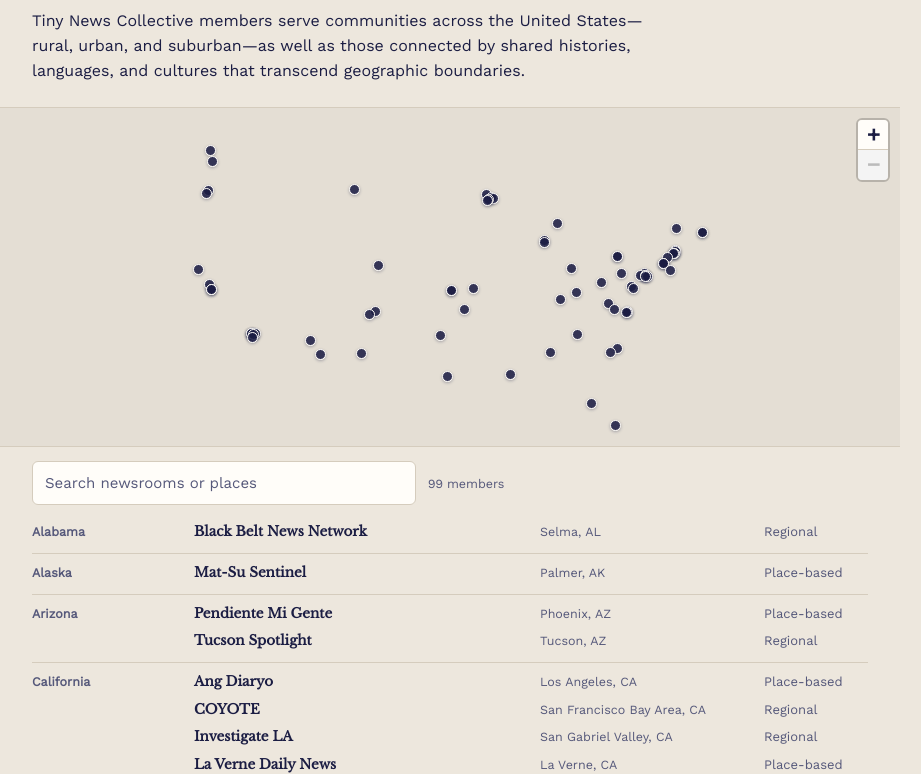
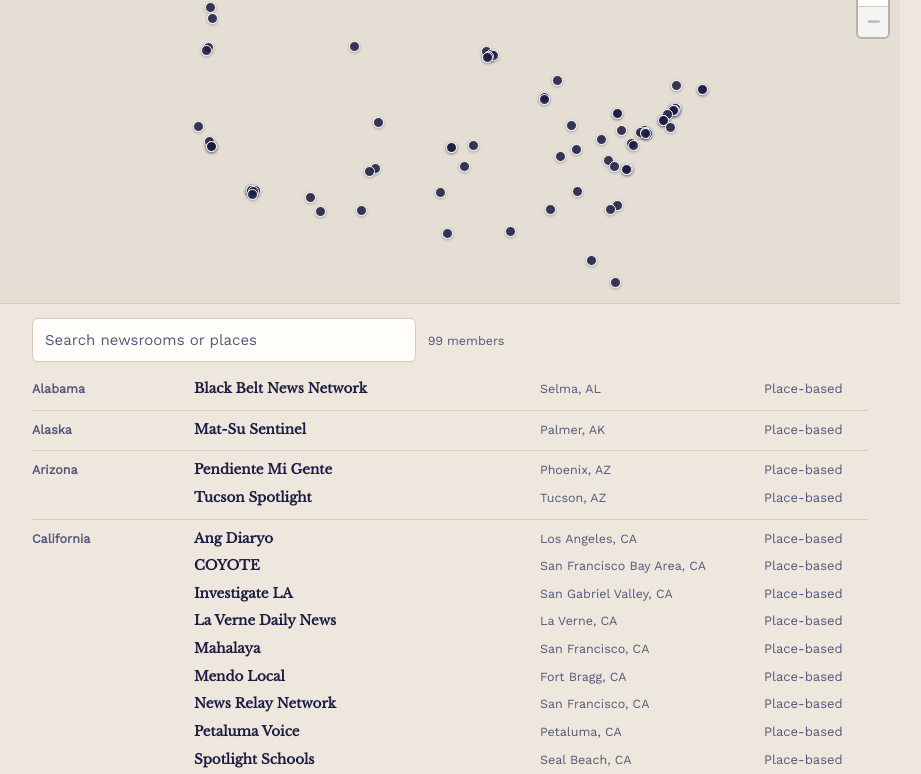
Before and after one commit to TylerFisher/tnc-map, a website built with Vite: page index.html in a window 1280 px wide. Shown: the part 113-887 px from the top of the page, without its empty margins (190-1111 px from the left). Built offline with nearby package versions, Linux system fonts and the light colour scheme; what @protomaps/basemaps, protomaps-leaflet would draw is missing.

Commit message:
final updates

```diff
--- a/data/members.json
+++ b/data/members.json
@@ -1,5 +1,5 @@
 {
-  "generatedAt": "2026-09-30T20:02:51.475Z",
+  "generatedAt": "2026-10-16T09:49:29.594Z",
   "source": "local-csv",
   "members": [
     {
@@ -112,7 +112,7 @@
       "id": "black-belt-news-network",
       "name": "Black Belt News Network",
       "kind": "place",
-      "coverage": "Regional",
+      "coverage": "Place-based",
       "city": "Selma",
       "state": "AL",
       "coords": {
@@ -257,7 +257,7 @@
       "id": "coyote",
       "name": "COYOTE",
       "kind": "place",
-      "coverage": "Regional",
+      "coverage": "Place-based",
       "city": "San Francisco Bay Area",
       "state": "CA",
       "coords": {
@@ -271,7 +271,7 @@
       "id": "crosswinds-news",
       "name": "Crosswinds News",
       "kind": "place",
-      "coverage": "Regional",
+      "coverage": "Place-based",
       "city": "Tulsa",
       "state": "OK",
       "coords": {
@@ -299,7 +299,7 @@
       "id": "dark-roast-report",
       "name": "Dark Roast Report",
       "kind": "place",
-      "coverage": "Regional",
+      "coverage": "Place-based",
       "city": "Wichita Falls",
       "state": "TX",
       "coords": {
@@ -380,7 +380,7 @@
       "id": "four-points-press",
       "name": "Four Points Press",
       "kind": "place",
-      "coverage": "Regional",
+      "coverage": "Place-based",
       "city": "Crow Agency",
       "state": "MT",
       "coords": {
@@ -394,7 +394,7 @@
       "id": "future-tides",
       "name": "Future Tides",
       "kind": "place",
-      "coverage": "Regional",
+      "coverage": "Place-based",
       "city": "Seattle",
       "state": "WA",
       "coords": {
@@ -475,7 +475,7 @@
       "id": "investigate-la",
       "name": "Investigate LA",
       "kind": "place",
-      "coverage": "Regional",
+      "coverage": "Place-based",
       "city": "San Gabriel Valley",
       "state": "CA",
       "coords": {
@@ -601,7 +601,7 @@
       "id": "mendo-local",
       "name": "Mendo Local",
       "kind": "place",
-      "coverage": "Regional",
+      "coverage": "Place-based",
       "city": "Fort Bragg",
       "state": "CA",
       "coords": {
@@ -685,7 +685,7 @@
       "id": "ottawa-news-network",
       "name": "Ottawa News Network",
       "kind": "place",
-      "coverage": "Regional",
+      "coverage": "Place-based",
       "city": "Grand Haven",
       "state": "MI",
       "coords": {
@@ -861,7 +861,7 @@
       "id": "spotlight-schools",
       "name": "Spotlight Schools",
       "kind": "place",
-      "coverage": "Regional",
+      "coverage": "Place-based",
       "city": "Seal Beach",
       "state": "CA",
       "coords": {
@@ -875,7 +875,7 @@
       "id": "sprawlism",
       "name": "Sprawlism",
       "kind": "place",
-      "coverage": "Regional",
+      "coverage": "Place-based",
       "city": "Newark",
       "state": "NJ",
       "coords": {
@@ -978,7 +978,7 @@
       "id": "the-edge",
       "name": "The Edge",
       "kind": "place",
-      "coverage": "Regional",
+      "coverage": "Place-based",
       "city": "Berea",
       "state": "KY",
       "coords": {
@@ -1109,7 +1109,7 @@
       "id": "the-neighborly",
       "name": "The Neighborly",
       "kind": "place",
-      "coverage": "Regional",
+      "coverage": "Place-based",
       "city": "Galax",
       "state": "VA",
       "coords": {
@@ -1190,7 +1190,7 @@
       "id": "the-shout",
       "name": "The SHOUT",
       "kind": "place",
-      "coverage": "Regional",
+      "coverage": "Place-based",
       "city": "Wichita",
       "state": "KS",
       "coords": {
@@ -1204,7 +1204,7 @@
       "id": "the-southlander",
       "name": "The Southlander",
       "kind": "place",
-      "coverage": "Regional",
+      "coverage": "Place-based",
       "city": "Greater Los Angeles",
       "state": "CA",
       "coords": {
@@ -1246,7 +1246,7 @@
       "id": "tucson-spotlight",
       "name": "Tucson Spotlight",
       "kind": "place",
-      "coverage": "Regional",
+      "coverage": "Place-based",
       "city": "Tucson",
       "state": "AZ",
       "coords": {
@@ -1260,7 +1260,7 @@
       "id": "uplands-uplifting-news",
       "name": "Uplands-Uplifting News",
       "kind": "place",
-      "coverage": "Regional",
+      "coverage": "Place-based",
       "city": "Cleveland",
       "state": "NM",
       "coords": {
@@ -1316,7 +1316,7 @@
       "id": "witness-pa",
       "name": "Witness PA",
       "kind": "place",
-      "coverage": "Regional",
+      "coverage": "Place-based",
       "city": "Pittsburgh",
       "state": "PA",
       "coords": {
--- a/index.html
+++ b/index.html
@@ -9,52 +9,14 @@
       content="99 member newsrooms served by the Tiny News Collective, across 29 states and territories."
     />
     <meta name="color-scheme" content="light" />
-
-    <!--
-      DIRECTION CONTRACT
-
-      THESIS: The network's scale is the argument. The map is evidence you can
-      explore, bounded to the roster's own extent — but finding a newsroom is
-      the search field's job, not the map's. Refuses the store-locator
-      arrangement this category ships by default.
-
-      OWN-WORLD: TNC sand ground, navy ink, gold reserved for the single live
-      accent. Libre Baskerville carries stated figures and member names; Work
-      Sans carries everything operable. No cards, no tier badges, no
-      colour-coded membership taxonomy.
-
-      STORY: A program officer reads a claim, sees it distributed across the
-      country, then reads the roster that proves it — and can test the claim
-      by typing into it.
-
-      FIRST VIEWPORT: Claim at display scale on sand; beneath it a field of
-      navy dots at full 69-point density; beneath that, search and the
-      complete roster of all 103.
-
-      FORM: Figure-led stack. Candidate 3 of 6, seed key 3ef78d87. No staging
-      committed — the dealt staging was motion-based and eliminated by the
-      brief's no-animation constraint.
-    -->
   </head>
 
   <body>
     <main class="surface">
-      <!-- Band 1 — the claim. Never reflects the search; it is the standing
-           argument, not a readout. -->
       <header class="claim">
-        <h1 class="claim__figure">Our Members</h1>
         <p class="claim__asof" id="as-of"></p>
-        <p class="claim__sub">
-          Tiny News Collective members serve communities across the United
-          States&#8288;—rural, urban, and suburban&#8288;—as well as those connected by shared
-          histories, languages, and cultures that transcend geographic boundaries.
-        </p>
       </header>
 
-      <!-- Band 2 — the evidence. Explorable within bounds, but not the way to
-           find a newsroom. It cannot be aria-hidden while it is focusable, so
-           it is one labelled tab stop with arrow-key panning; the roster below
-           remains its complete accessible equivalent. -->
       <figure class="evidence">
         <div
           class="evidence__map"
@@ -66,7 +28,6 @@
         <figcaption class="visually-hidden" id="map-caption"></figcaption>
       </figure>
 
-      <!-- Band 3 — the substance. Every member, searchable, each one a link. -->
       <section class="roster" aria-labelledby="roster-heading">
         <h2 class="visually-hidden" id="roster-heading">All member newsrooms</h2>
 
@@ -82,8 +43,6 @@
             placeholder="Search newsrooms or places"
           />
           <p class="roster__count" id="count"></p>
-          <!-- Separate from the visible count so the number can update on every
-               keystroke while announcements stay debounced. -->
           <p class="visually-hidden" id="count-live" role="status" aria-live="polite"></p>
         </div>
 
--- a/scripts/schema.ts
+++ b/scripts/schema.ts
@@ -64,7 +64,8 @@
 /** Sheet "Coverage Type" -> how the map treats it. National and diaspora outlets get no pin. */
 const COVERAGE: Record<string, [Coverage, MemberKind]> = {
   'place-based': ['Place-based', 'place'],
-  regional: ['Regional', 'place'],
+  // Shown as place-based: the distinction isn't one we surface.
+  regional: ['Place-based', 'place'],
   national: ['National', 'beat'],
   diaspora: ['Diaspora', 'beat'],
 };
--- a/src/styles.css
+++ b/src/styles.css
@@ -96,7 +96,6 @@
 .claim__figure {
   font-family: var(--font-heading);
   font-weight: 700;
-  /* Floor high enough that the title still outranks a six-line intro on phones. */
   font-size: clamp(34px, 5vw, 42px);
   line-height: 1.12;
   letter-spacing: -0.02em;
@@ -104,22 +103,11 @@
   max-width: 32ch;
 }
 
-/* Set apart from the intro by size, weight and tone, and by sitting tight
-   under the title rather than with the paragraph. */
 .claim__asof {
   margin-top: 4px;
   font-size: 13px;
   font-weight: 500;
   color: var(--muted);
-}
-
-.claim__sub {
-  margin-top: clamp(16px, 2vw, 22px);
-  font-size: 16px;
-  line-height: 1.55;
-  text-wrap: pretty;
-  color: var(--ink);
-  max-width: 62ch;
 }
 
 /* ---------- Band 2 — the evidence ------------------------------------- */
@@ -428,11 +416,7 @@
 }
 
 @media (max-width: 640px) {
-  .claim__sub {
-    font-size: 15px;
-  }
-
-  /* Name on its own line; location and coverage share the one beneath. */
+    /* Name on its own line; location and coverage share the one beneath. */
   .roster__item {
     grid-template-columns: auto minmax(0, 1fr);
   }
--- a/src/types.ts
+++ b/src/types.ts
@@ -14,7 +14,7 @@
  */
 export type MemberKind = (typeof MEMBER_KINDS)[number];
 
-export type Coverage = 'Place-based' | 'Regional' | 'National' | 'Diaspora';
+export type Coverage = 'Place-based' | 'National' | 'Diaspora';
 
 export interface Coords {
   lat: number;
```
